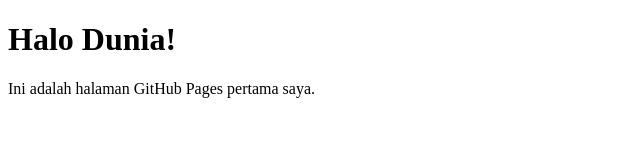
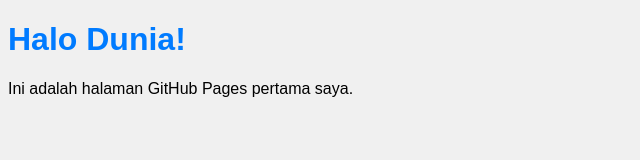
Before and after one commit to ruangmadrasah/ruangmadrasah.github.io, a plain HTML site: page index.html in a window 1280 px wide. Shown: the whole page, without its empty margins (0-640 px from the left). Drawn offline with Linux system fonts and the light colour scheme.

Commit message:
upload file

```diff
--- a/index.html
+++ b/index.html
@@ -2,9 +2,12 @@
 <html>
 <head>
     <title>Halaman Web Saya</title>
+    <link rel="stylesheet" href="style.css">
 </head>
 <body>
     <h1>Halo Dunia!</h1>
     <p>Ini adalah halaman GitHub Pages pertama saya.</p>
+
+    <script src="script.js"></script>
 </body>
 </html>
--- /dev/null
+++ b/script.js
@@ -0,0 +1,5 @@
+// Ini akan menampilkan pesan pop-up saat halaman dimuat
+alert("Selamat datang di website saya!");
+
+// Ini akan mencetak pesan ke konsol browser (bisa dilihat di Inspect Element)
+console.log("Halaman berhasil dimuat.");
--- /dev/null
+++ b/style.css
@@ -0,0 +1,10 @@
+/* Ini akan mengubah warna latar belakang seluruh halaman */
+body {
+    background-color: #f0f0f0; /* Abu-abu muda */
+    font-family: sans-serif;  /* Mengganti jenis font */
+}
+
+/* Ini akan mengubah warna teks heading */
+h1 {
+    color: #007bff; /* Biru */
+}
```
